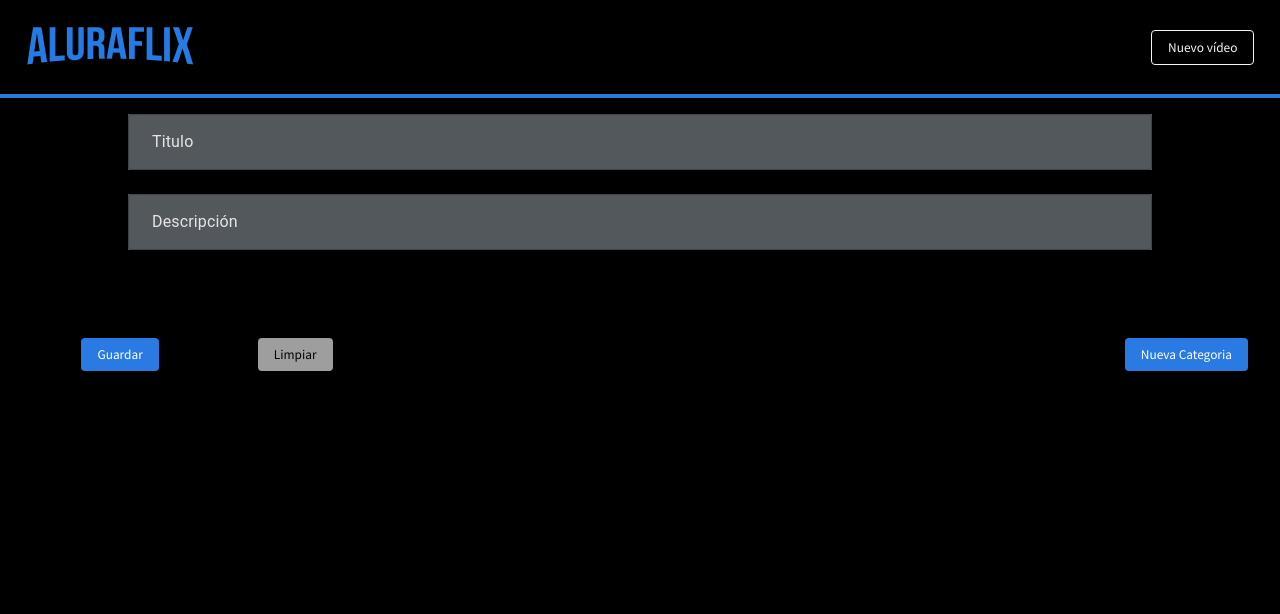
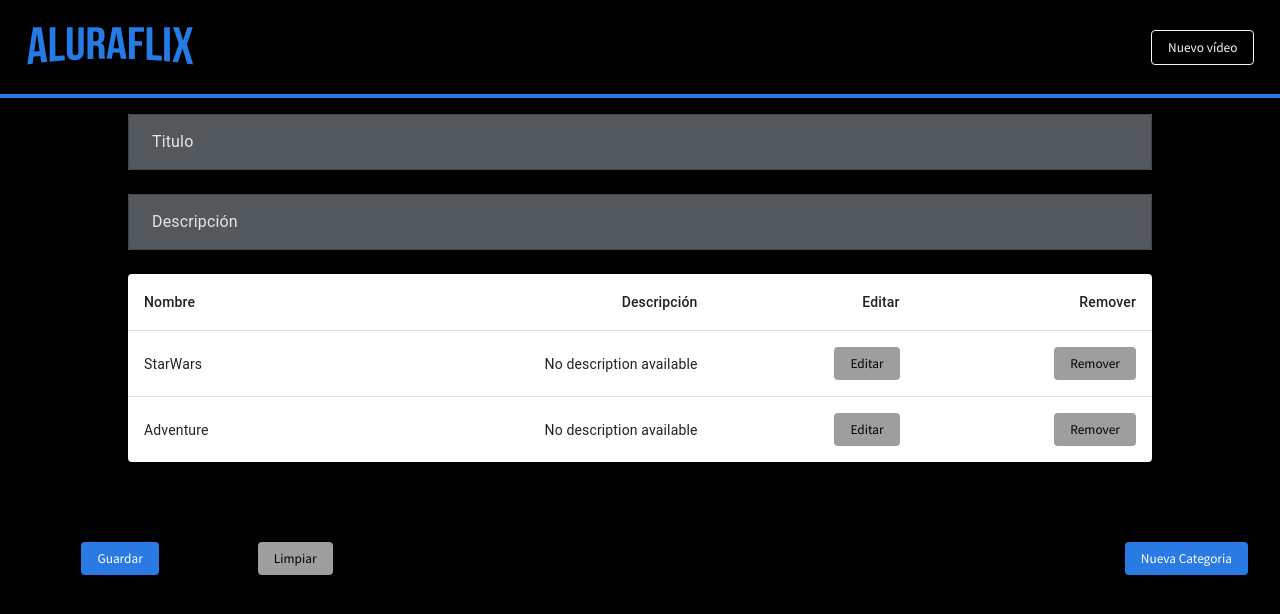
Before and after one commit to jap102321/aluraflix, a React (Create React App) app: page /new/category in a window 1280 px wide. Shown: the top 614 px of the page. Built offline with nearby package versions, Linux system fonts and the light colour scheme; data requests are answered from the project's data file.

Commit message:
Table finished

```diff
--- a/src/assets/css/AddElements.module.css
+++ b/src/assets/css/AddElements.module.css
@@ -2,7 +2,6 @@
   display: flex;
   flex-direction: column;
   inline-size: 100%;
-  justify-content: center;
 }
 
 .form {
@@ -17,3 +16,8 @@
   margin-block-end: 2rem;
   font-size: 24px;
 }
+
+.table {
+  inline-size: 80%;
+  margin: 0 auto;
+}
--- a/src/components/AddContent/NewCategory.jsx
+++ b/src/components/AddContent/NewCategory.jsx
@@ -1,17 +1,32 @@
-import { useState } from "react";
+import { useEffect, useState } from "react";
 import styles from "../../assets/css/AddElements.module.css";
 import TextField from "@mui/material/TextField";
+import Table from "@mui/material/Table";
+import TableBody from "@mui/material/TableBody";
+import TableCell from "@mui/material/TableCell";
+import TableContainer from "@mui/material/TableContainer";
+import TableHead from "@mui/material/TableHead";
+import TableRow from "@mui/material/TableRow";
+import Paper from "@mui/material/Paper";
+import Button from "../button/Button";
 import { validateTitle } from "../../validators/validateCategory";
 
-const NewCategory = () => {
+const NewCategory = ({ categoryList }) => {
   const [title, setTitle] = useState({ value: "", valid: null });
   const [description, setDescription] = useState("");
+  const [movieList, setMovieList] = useState([]);
+  //Data Table
+  useEffect(() => {
+    categoryList.map((cat) => setMovieList(cat));
+  });
+  //Styling
   const styleReplacement = {
     style: {
       color: "#e5e5e5",
       marginInline: "10px",
     },
   };
+
   return (
     <div className={styles.addNewContent}>
       <form className={styles.form}>
@@ -54,6 +69,46 @@
           }}
         />
       </form>
+
+      <TableContainer
+        component={Paper}
+        className={`${styles.input} ${styles.table}`}
+        sx={{ marginBlockStart: "1rem", maxInlineSize: "80%" }}
+      >
+        <Table aria-label="simple table">
+          <TableHead>
+            <TableRow>
+              <TableCell>Nombre</TableCell>
+              <TableCell align="right">Descripción</TableCell>
+              <TableCell align="right">Editar</TableCell>
+              <TableCell align="right">Remover</TableCell>
+            </TableRow>
+          </TableHead>
+          <TableBody>
+            {movieList.map((data, i) => (
+              <TableRow
+                key={data.id}
+                sx={{ "&:last-child td, &:last-child th": { border: 0 } }}
+              >
+                <TableCell component="th" scope="row">
+                  {data.nombre}
+                </TableCell>
+                <TableCell align="right">
+                  {data.description
+                    ? data.description
+                    : "No description available"}
+                </TableCell>
+                <TableCell align="right">
+                  <Button styling="gray" description="Editar"></Button>
+                </TableCell>
+                <TableCell align="right">
+                  <Button styling="gray" description="Remover"></Button>
+                </TableCell>
+              </TableRow>
+            ))}
+          </TableBody>
+        </Table>
+      </TableContainer>
     </div>
   );
 };
--- a/src/pages/NewContent.jsx
+++ b/src/pages/NewContent.jsx
@@ -1,19 +1,33 @@
 import { useLocation } from "react-router-dom";
+import { useState, useEffect } from "react";
+import { search } from "../api/Api";
 import Card from "../components/AddContent/Card";
 import Header from "../components/header/Header";
 import NewVideo from "../components/AddContent/NewVideo";
 import NewCategory from "../components/AddContent/NewCategory";
 
 const NewContent = ({ path }) => {
+  const [categoryList, setCatList] = useState([]);
   const url = useLocation().pathname;
+  const moviesUrl = "/movies";
   let catTest = <p>Page undefined</p>;
+
+  useEffect(() => {
+    search(moviesUrl, setCatList);
+  }, []);
 
   //Input video
   if (url === "/new/video") {
     catTest = <NewVideo />;
     //Inputs category
   } else if (url === "/new/category") {
-    catTest = <NewCategory />;
+    catTest = (
+      <NewCategory
+        categoryList={
+          categoryList && categoryList.map((data, i) => data.categories)
+        }
+      />
+    );
   }
 
   return (
```
